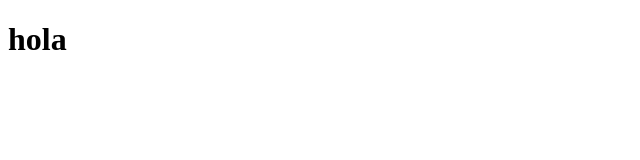
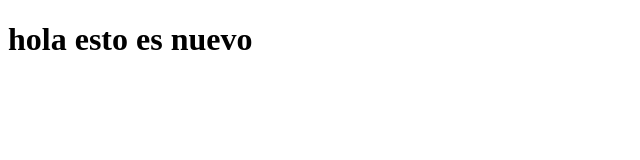
Before and after one commit to JhoanSebastianGar/JhoanSebastianGar, a plain HTML site: page index.html in a window 1280 px wide. Shown: the whole page, without its empty margins (0-640 px from the left). Drawn offline with Linux system fonts and the light colour scheme.

Commit message:
cambios contenido

```diff
--- a/index.html
+++ b/index.html
@@ -6,6 +6,6 @@
 
 </head>
 <body>
-<h1>hola</h1>
+<h1>hola esto es nuevo</h1>
 </body>
 </html>
```
